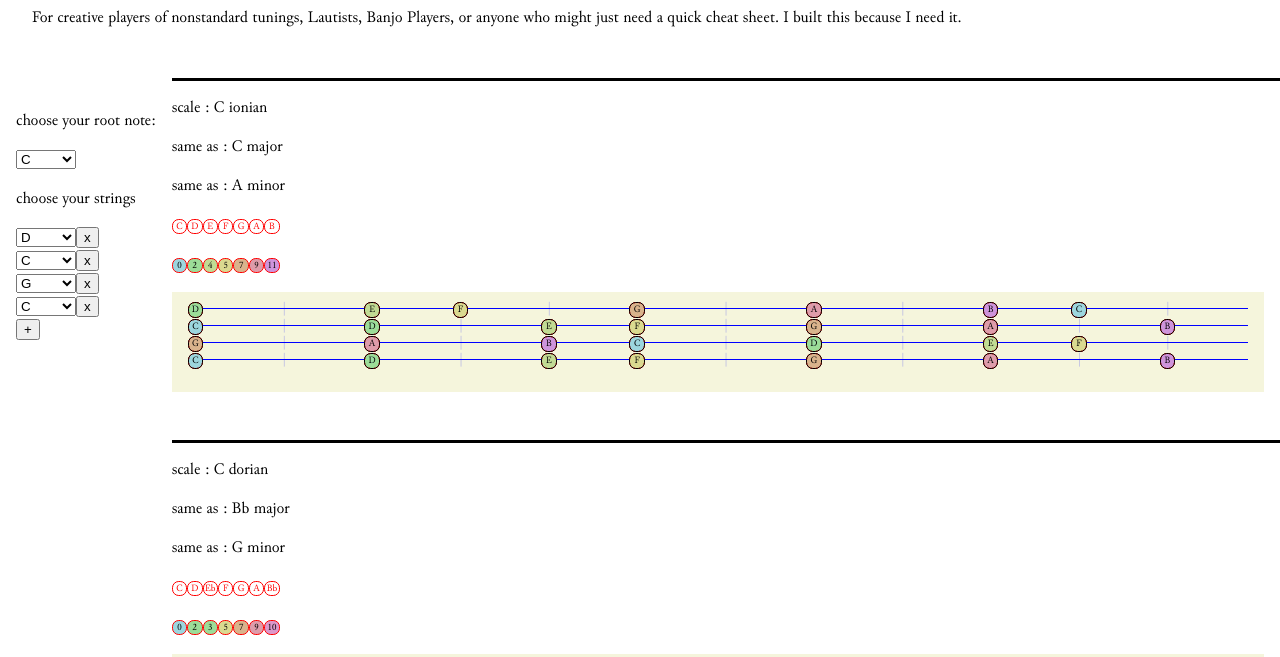
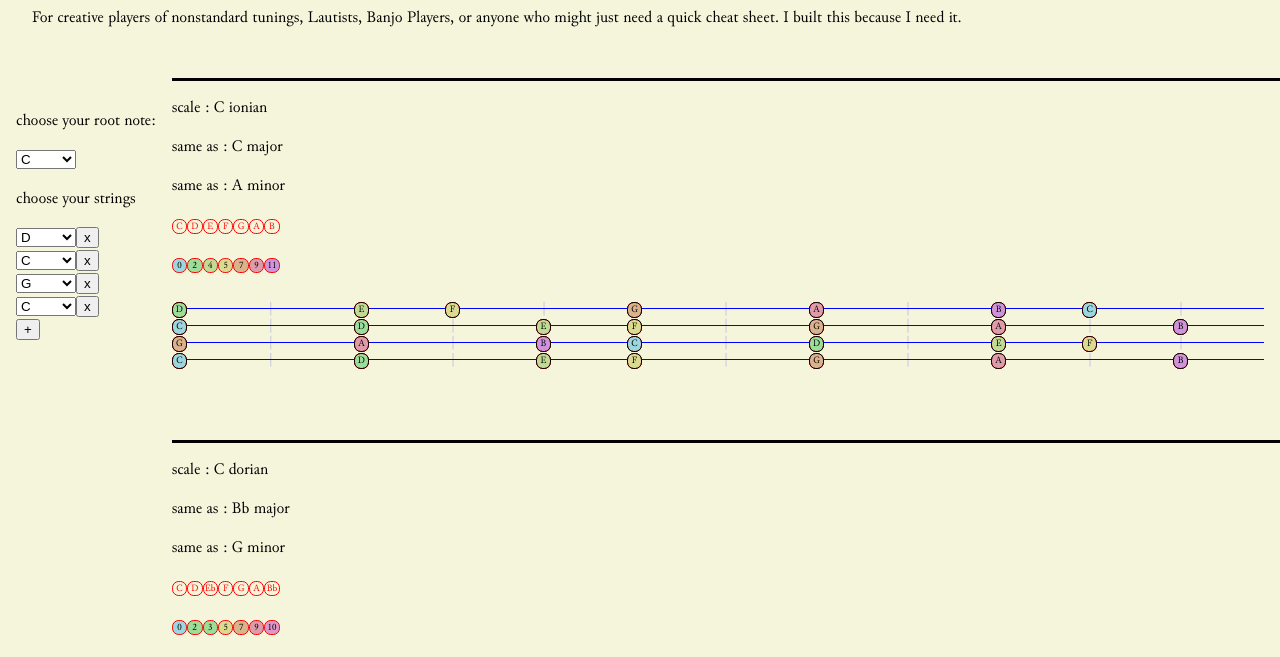
Before and after one commit to nikonikoniko/scales, a plain HTML site: page out/index.html in a window 1280 px wide. Shown: the part 114-771 px from the top of the page. Drawn offline with Linux system fonts and the light colour scheme.

Commit message:
added offset to strings to accomodate banjo
added a fifth string to the default string set

```diff
--- a/resources/public/css/style.css
+++ b/resources/public/css/style.css
@@ -83,6 +83,7 @@ html, body {
 }
 body {
     font-family: var(--serif);
+    background-color: beige;
 }
 .main {
     display: flex;
@@ -112,11 +113,14 @@ body {
 }
 
 .fretboard {
-    padding: 1rem;
+    padding: 1rem 0;
     background-color: beige;
+    overflow: hidden;
+    position: relative;
 }
 .fretboard-string {
     position: relative;
+    width: 100%;
     height: 1rem;
     border-top: 1px solid blue;;
 }
```
Also changed, not shown: 3 other files.
